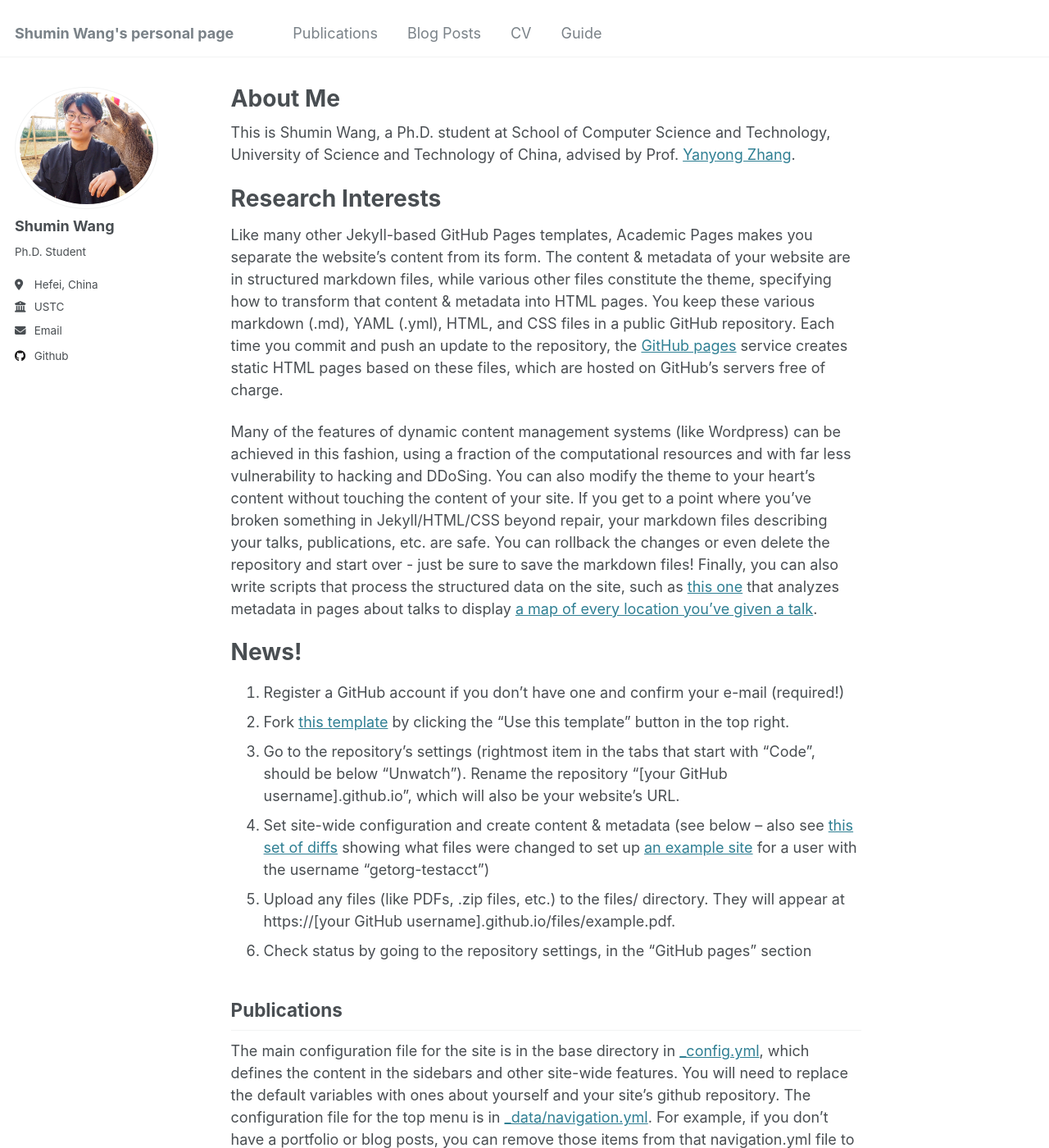
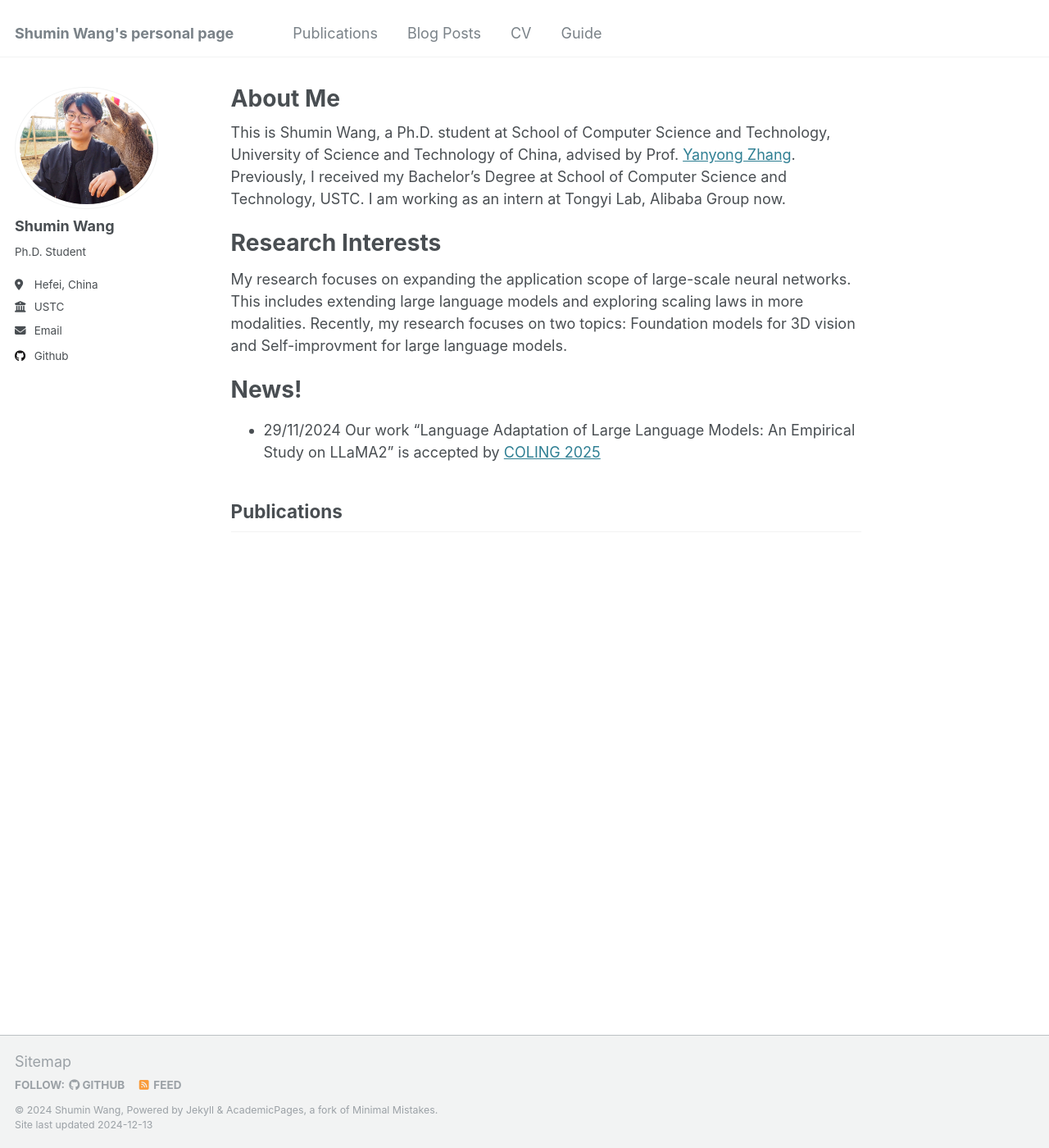
Before and after one commit to shuminwang-ai/shuminwang-ai.github.io, a Jekyll site: the page built from _pages/about.md, in a window 1280 px wide and 1400 px high. Shown: the whole window at 82% size. Built offline with Jekyll 4.4.1, drawn with Linux system fonts in a browser that asks for light colours; some of the changed text lies outside the part shown.

Commit message:
Update about.md

```diff
--- a/_pages/about.md
+++ b/_pages/about.md
@@ -7,23 +7,17 @@ redirect_from:
   - /about.html
 ---
 
-This is Shumin Wang, a Ph.D. student at School of Computer Science and Technology, University of Science and Technology of China, advised by Prof. [Yanyong Zhang](http://staff.ustc.edu.cn/~yanyongz/).
+This is Shumin Wang, a Ph.D. student at School of Computer Science and Technology, University of Science and Technology of China, advised by Prof. [Yanyong Zhang](http://staff.ustc.edu.cn/~yanyongz/). Previously, I received my Bachelor's Degree at School of Computer Science and Technology, USTC. I am working as an intern at Tongyi Lab, Alibaba Group now.
 
 Research Interests
 ======
-Like many other Jekyll-based GitHub Pages templates, Academic Pages makes you separate the website's content from its form. The content & metadata of your website are in structured markdown files, while various other files constitute the theme, specifying how to transform that content & metadata into HTML pages. You keep these various markdown (.md), YAML (.yml), HTML, and CSS files in a public GitHub repository. Each time you commit and push an update to the repository, the [GitHub pages](https://pages.github.com/) service creates static HTML pages based on these files, which are hosted on GitHub's servers free of charge.
+My research focuses on expanding the application scope of large-scale neural networks. This includes extending large language models and exploring scaling laws in more modalities. Recently, my research focuses on two topics: Foundation models for 3D vision and Self-improvment for large language models.
 
-Many of the features of dynamic content management systems (like Wordpress) can be achieved in this fashion, using a fraction of the computational resources and with far less vulnerability to hacking and DDoSing. You can also modify the theme to your heart's content without touching the content of your site. If you get to a point where you've broken something in Jekyll/HTML/CSS beyond repair, your markdown files describing your talks, publications, etc. are safe. You can rollback the changes or even delete the repository and start over - just be sure to save the markdown files! Finally, you can also write scripts that process the structured data on the site, such as [this one](https://github.com/academicpages/academicpages.github.io/blob/master/talkmap.ipynb) that analyzes metadata in pages about talks to display [a map of every location you've given a talk](https://academicpages.github.io/talkmap.html).
+
 
 News!
 ======
-1. Register a GitHub account if you don't have one and confirm your e-mail (required!)
-1. Fork [this template](https://github.com/academicpages/academicpages.github.io) by clicking the "Use this template" button in the top right.
-1. Go to the repository's settings (rightmost item in the tabs that start with "Code", should be below "Unwatch"). Rename the repository "[your GitHub username].github.io", which will also be your website's URL.
-1. Set site-wide configuration and create content & metadata (see below -- also see [this set of diffs](http://archive.is/3TPas) showing what files were changed to set up [an example site](https://getorg-testacct.github.io) for a user with the username "getorg-testacct")
-1. Upload any files (like PDFs, .zip files, etc.) to the files/ directory. They will appear at https://[your GitHub username].github.io/files/example.pdf.
-1. Check status by going to the repository settings, in the "GitHub pages" section
+- 29/11/2024 Our work "Language Adaptation of Large Language Models: An Empirical Study on LLaMA2" is accepted by [COLING 2025](http://coling2025.org)
 
 Publications
 ------
-The main configuration file for the site is in the base directory in [_config.yml](https://github.com/academicpages/academicpages.github.io/blob/master/_config.yml), which defines the content in the sidebars and other site-wide features. You will need to replace the default variables with ones about yourself and your site's github repository. The configuration file for the top menu is in [_data/navigation.yml](https://github.com/academicpages/academicpages.github.io/blob/master/_data/navigation.yml). For example, if you don't have a portfolio or blog posts, you can remove those items from that navigation.yml file to remove them from the header.
```
